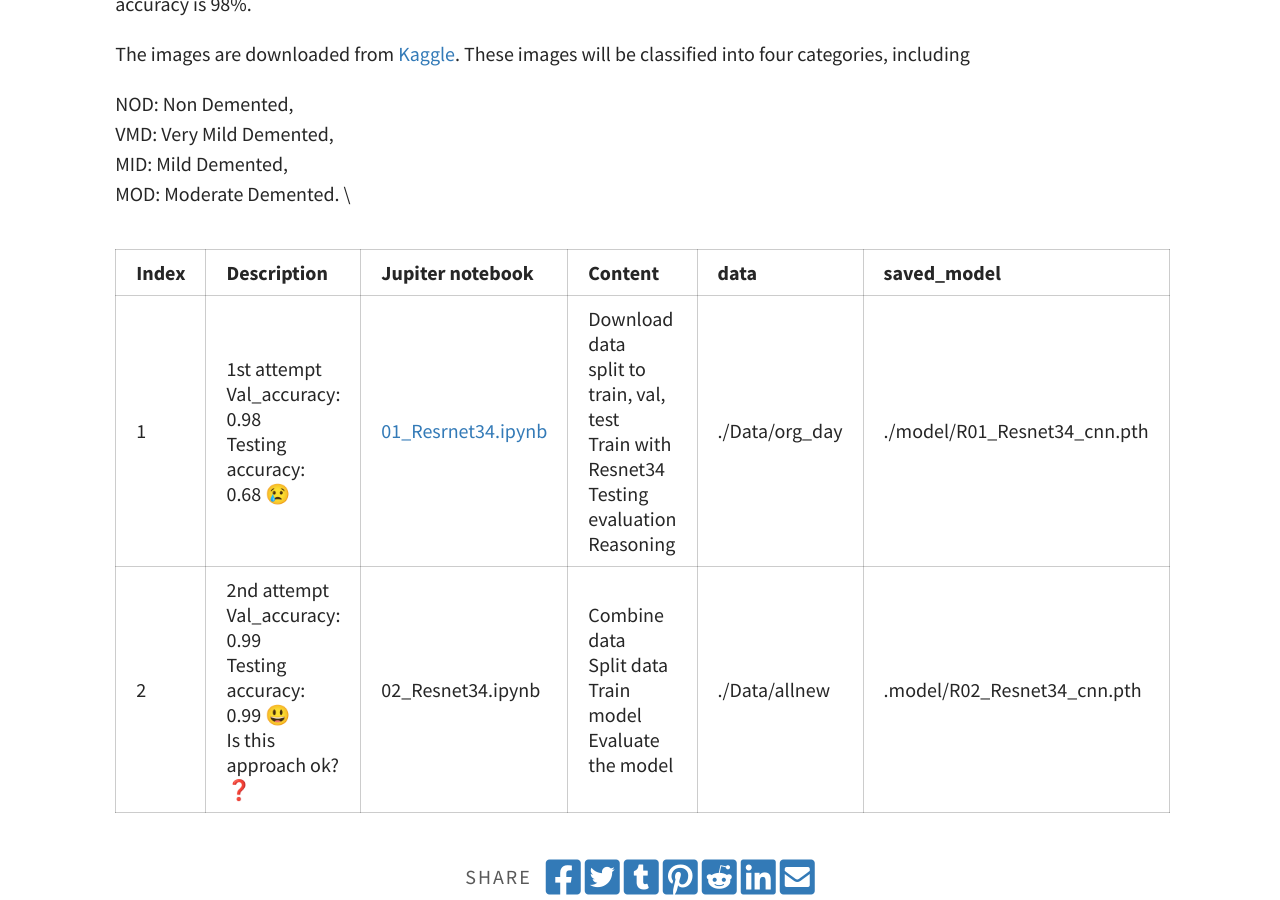
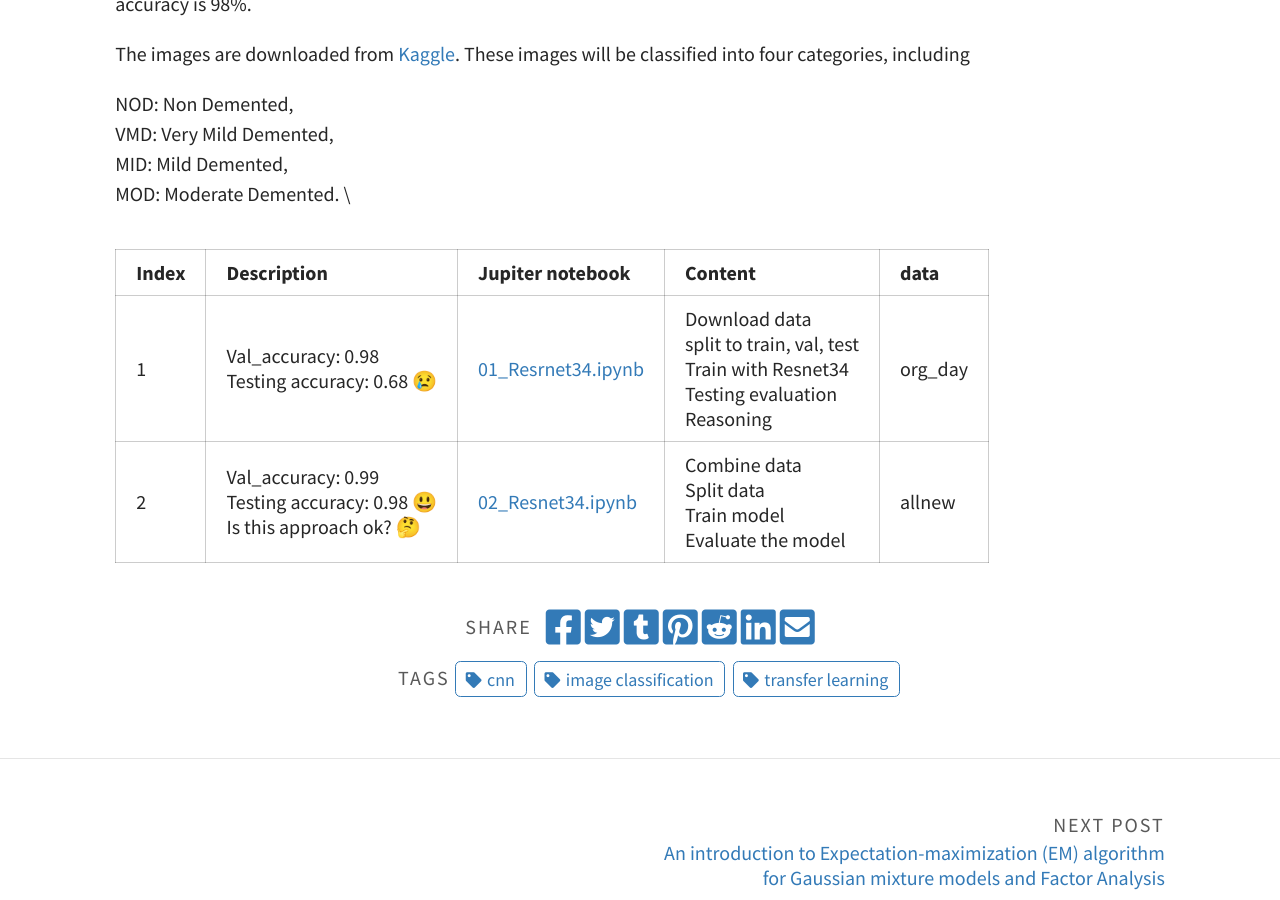
Before and after one commit to tranktle/porfolio, a Jekyll site: the page built from _posts/2022-08-11-mri-classification.md, in a window 1280 px wide and 900 px high, scrolled down 414 px. Built offline with Jekyll 4.4.1, drawn with Linux system fonts in a browser that asks for light colours.

Commit message:
change the mri post page 2

```diff
--- a/_posts/2022-08-11-mri-classification.md
+++ b/_posts/2022-08-11-mri-classification.md
@@ -15,7 +15,7 @@ VMD: Very Mild Demented, \
 MID: Mild Demented, \
 MOD: Moderate Demented. \
 
-Index | Description | Jupiter notebook| Content | data | saved_model
-------------- | ------------- |---------------|------------|--------------|----------|
-1 | 1st attempt <br> Val_accuracy: 0.98 <br> Testing accuracy: 0.68 😢 | [01_Resrnet34.ipynb](https://github.com/tranktle/learn_bcnn_book/blob/main/chapter_02/MNIST%20data%20using%20fcNN%20and%20CNN.ipynb) |Download data <br> split to train, val, test <br> Train with Resnet34 <br> Testing evaluation <br> Reasoning | ./Data/org_day| ./model/R01_Resnet34_cnn.pth|
-2 | 2nd attempt <br> Val_accuracy: 0.99 <br> Testing accuracy: 0.99 😃 <br> Is this approach ok? ❓| 02_Resnet34.ipynb| Combine data<br> Split data <br> Train model<br> Evaluate the model| ./Data/allnew| .model/R02_Resnet34_cnn.pth
+Index | Description | Jupiter notebook| Content | data |
+------------- | ------------- |---------------|------------|--------------|
+1 | Val_accuracy: 0.98 <br> Testing accuracy: 0.68 😢 | [01_Resrnet34.ipynb](https://github.com/tranktle/2022_mri_classification/blob/main/01-Resnet34.ipynb) |Download data <br> split to train, val, test <br> Train with Resnet34 <br> Testing evaluation <br> Reasoning | org_day|
+2 | Val_accuracy: 0.99 <br> Testing accuracy: 0.98 😃 <br> Is this approach ok? 🤔| [02_Resnet34.ipynb](https://github.com/tranktle/2022_mri_classification/blob/main/02-Resnet34.ipynb)| Combine data<br> Split data <br> Train model<br> Evaluate the model| allnew|
```
